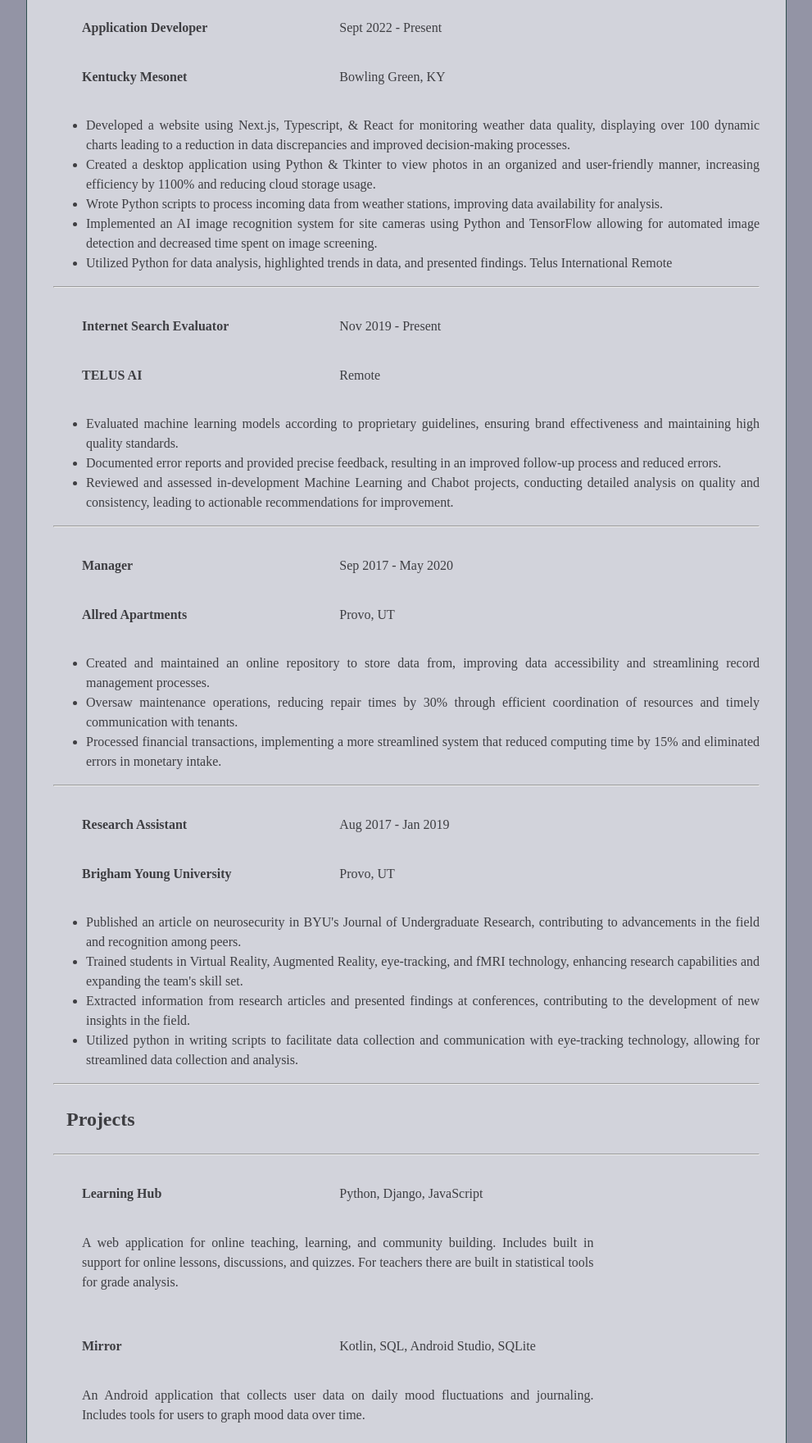
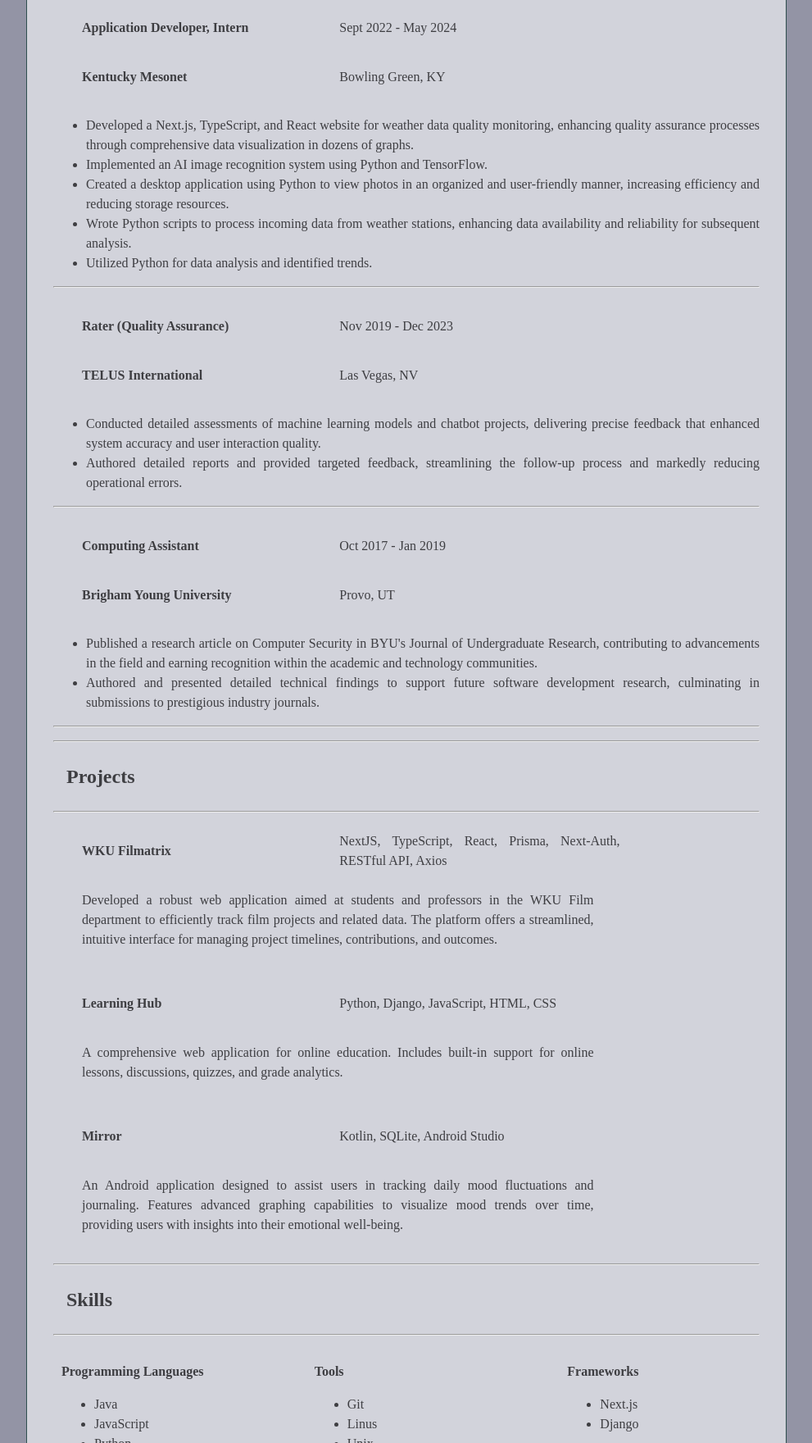
Before and after one commit to Zach-Vance/personal-website, a plain HTML site: page index.html in a window 1280 px wide. Shown: the part 634-2394 px from the top of the page at 82% size, without its empty margins (288-1279 px from the left). Drawn offline with nearby package versions, Linux system fonts and the light colour scheme.

Commit message:
updated resume, aimed to fix contact form

```diff
--- a/index.html
+++ b/index.html
@@ -1,26 +1,4 @@
 <!--
-    Zach Vance
-    CS 270 Project
-
-    Completed:
-    - Contact form
-    - light/dark theme toggle
-    - basic layout and content for the webpage
-    - links and photos
-    - PDF Download for Resume
-    - translate lab 10 into JS
-    - project link dropdown on hover to mortgage calc and business tickers
-    - make contact button jump link to contact
-    - add recaptcha for contact form and resume download
-    - implement buisiness profit tickers page
-
-
-    I need to implement:
-    - The scope of this project has been adjusted the following were not implemented.
-
-    Not Going to Be implemented:
-    - JS analytics
-    - JS Display
 
     future work:
     - redesign homepage, remove resume information because download is provided
@@ -29,10 +7,6 @@
     - remove navbar in favor of a more innovative design
     - link additional projects via github
     - purchase domain name
-
-
-    note: CSS format was refactored to be nested and more readable
-
 
 -->
 <!DOCTYPE html>
@@ -140,8 +114,8 @@
             <p>
                 <table>
                     <tr>
-                        <td><h4>Application Developer</h4></td>
-                        <td>Sept 2022 - Present</td>
+                        <td><h4>Application Developer, Intern</h4></td>
+                        <td>Sept 2022 - May 2024</td>
                     </tr>
                     <tr>
                         <td><h4>Kentucky Mesonet</h4></td>
@@ -149,83 +123,53 @@
                     </tr>
                 </table>
                 <ul>
-                    <li>Developed a website using Next.js, Typescript, & React for monitoring weather data quality, displaying
-                    over 100 dynamic charts leading to a reduction in data discrepancies and improved decision-making
-                    processes.</li>
-                    <li>Created a desktop application using Python & Tkinter to view photos in an organized and user-friendly
-                    manner, increasing efficiency by 1100% and reducing cloud storage usage.</li>
-                    <li>Wrote Python scripts to process incoming data from weather stations, improving data availability for
-                    analysis.</li>
-                    <li>Implemented an AI image recognition system for site cameras using Python and TensorFlow allowing
-                    for automated image detection and decreased time spent on image screening.</li>
-                    <li> Utilized Python for data analysis, highlighted trends in data, and presented findings.
-                    Telus International Remote</li>
-                </ul>
-                <hr/>
-
-
-                <table>
-                    <tr>
-                        <td><h4>Internet Search Evaluator</h4></td>
-                        <td>Nov 2019 - Present</td>
-                    </tr>
-                    <tr>
-                        <td><h4>TELUS AI</h4></td>
-                        <td>Remote</td>
-                    </tr>
-                </table>
-                <ul>
-                <li>Evaluated machine learning models according to proprietary guidelines, ensuring brand effectiveness and
-                maintaining high quality standards.</li>
-                <li>Documented error reports and provided precise feedback, resulting in an improved follow-up process and
-                reduced errors.</li>
-                <li>Reviewed and assessed in-development Machine Learning and Chabot projects, conducting detailed
-                analysis on quality and consistency, leading to actionable recommendations for improvement.</li>
+                    <li>Developed a Next.js, TypeScript, and React website for weather data quality monitoring, enhancing
+                    quality assurance processes through comprehensive data visualization in dozens of graphs.</li>
+                    <li>Implemented an AI image recognition system using Python and TensorFlow.</li>
+                    <li>Created a desktop application using Python to view photos in an organized and user-friendly manner,
+                    increasing efficiency and reducing storage resources.</li>
+                    <li>Wrote Python scripts to process incoming data from weather stations, enhancing data availability and
+                    reliability for subsequent analysis.</li>
+                    <li>Utilized Python for data analysis and identified trends.</li>
                 </ul>
                 <hr/>
 
                 <table>
                     <tr>
-                        <td><h4>Manager</h4></td>
-                        <td>Sep 2017 - May 2020</td>
+                        <td><h4>Rater (Quality Assurance)</h4></td>
+                        <td>Nov 2019 - Dec 2023</td>
                     </tr>
                     <tr>
-                        <td><h4>Allred Apartments</h4></td>
-                        <td>Provo, UT</td>
+                        <td><h4>TELUS International</h4></td>
+                        <td>Las Vegas, NV</td>
                     </tr>
                 </table>
-
                 <ul>
-                <li>Created and maintained an online repository to store data from, improving data accessibility and
-                streamlining record management processes.</li>
-                <li>Oversaw maintenance operations, reducing repair times by 30% through efficient coordination of
-                resources and timely communication with tenants.</li>
-                <li>Processed financial transactions, implementing a more streamlined system that reduced computing time
-                by 15% and eliminated errors in monetary intake.</li>
+                    <li>Conducted detailed assessments of machine learning models and chatbot projects, delivering precise
+                    feedback that enhanced system accuracy and user interaction quality.</li>
+                    <li>Authored detailed reports and provided targeted feedback, streamlining the follow-up process and
+                    markedly reducing operational errors.</li>
                 </ul>
                 <hr/>
 
                 <table>
                     <tr>
-                        <td><h4>Research Assistant </h4></td>
-                        <td>Aug 2017 - Jan 2019</td>
+                        <td><h4>Computing Assistant</h4></td>
+                        <td>Oct 2017 - Jan 2019</td>
                     </tr>
                     <tr>
                         <td><h4>Brigham Young University</h4></td>
                         <td>Provo, UT</td>
                     </tr>
                 </table>
-
                 <ul>
-                    <li> Published an article on neurosecurity in BYU's Journal of Undergraduate Research, contributing to
-                    advancements in the field and recognition among peers.</li>
-                    <li>Trained students in Virtual Reality, Augmented Reality, eye-tracking, and fMRI technology, enhancing
-                    research capabilities and expanding the team's skill set.</li>
-                    <li>Extracted information from research articles and presented findings at conferences, contributing to the
-                    development of new insights in the field.</li>
-                    <li>Utilized python in writing scripts to facilitate data collection and communication with eye-tracking
-                    technology, allowing for streamlined data collection and analysis.</li>
+                    <li>Published a research article on Computer Security in BYU's Journal of Undergraduate Research,
+                    contributing to advancements in the field and earning recognition within the academic and technology
+                    communities.</li>
+                    <li>Authored and presented detailed technical findings to support future software development research,
+                    culminating in submissions to prestigious industry journals.</li>
                 </ul>
+                <hr/>
             </p>
             <hr/>
             <h2>Projects</h2>
@@ -233,35 +177,37 @@
             <p>
                 <table>
                     <tr>
-                        <td><h4>Learning Hub</h4></td>
-                        <td>Python, Django, JavaScript</td>
+                        <td><h4>WKU Filmatrix</h4></td>
+                        <td>NextJS, TypeScript, React, Prisma, Next-Auth, RESTful API, Axios</td>
                     </tr>
                     <tr>
-                        <td colspan="2"><p>A web application for online teaching, learning, and community building. Includes built in support for online
-                            lessons, discussions, and quizzes. For teachers there are built in statistical tools for grade analysis.</p></td>
+                        <td colspan="2"><p>Developed a robust web application aimed at students and professors in the WKU Film
+                            department to efficiently track film projects and related data. The platform offers a streamlined,
+                            intuitive interface for managing project timelines, contributions, and outcomes.</p></td>
+                    </tr>
+                </table>
+                <table>
+                    <tr>
+                        <td><h4>Learning Hub</h4></td>
+                        <td>Python, Django, JavaScript, HTML, CSS</td>
+                    </tr>
+                    <tr>
+                        <td colspan="2"><p>A comprehensive web application for online education. Includes built-in support for online
+                            lessons, discussions, quizzes, and grade analytics.</p></td>
                     </tr>
                 </table>
                 <table>
                     <tr>
                         <td><h4>Mirror</h4></td>
-                        <td>Kotlin, SQL, Android Studio, SQLite</td>
+                        <td>Kotlin, SQLite, Android Studio</td>
                     </tr>
                     <tr>
-                        <td colspan="2"><p>An Android application that collects user data on daily mood fluctuations and journaling. Includes tools for
-                            users to graph mood data over time.</p></td>
+                        <td colspan="2"><p>An Android application designed to assist users in tracking daily mood fluctuations and
+                            journaling. Features advanced graphing capabilities to visualize mood trends over time, providing
+                            users with insights into their emotional well-being.</p></td>
                     </tr>
                 </table>
-
-                <table>
-                    <tr>
-                        <td><h4>WKU Filmatrix</h4></td>
-                        <td>TypeScript, React, Next.js, PostgreSQL</td>
-                    </tr>
-                    <tr>
-                        <td colspan="2"><p>A web application for students and professors which will store data related to the WKU Film student's projects. This includes storing data about vendors, locations, and film festivals.</p></td>
-                    </tr>
-                </table>
-                 </p>
+            </p>
             <hr/>
             <h2>Skills</h2>
             <hr/>
```
Also changed, not shown: contact.js (+29 -42 lines), tickers.html (+1 -1 lines), 1 other file.
